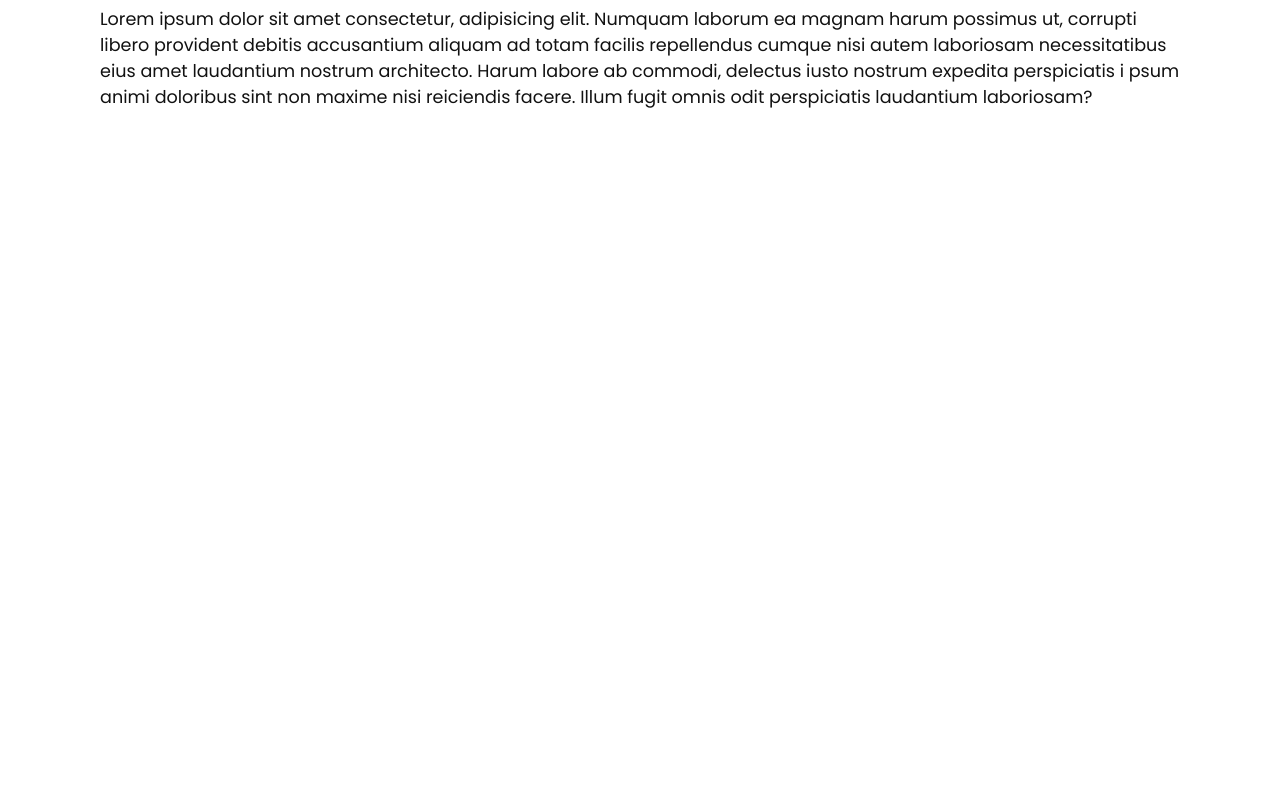
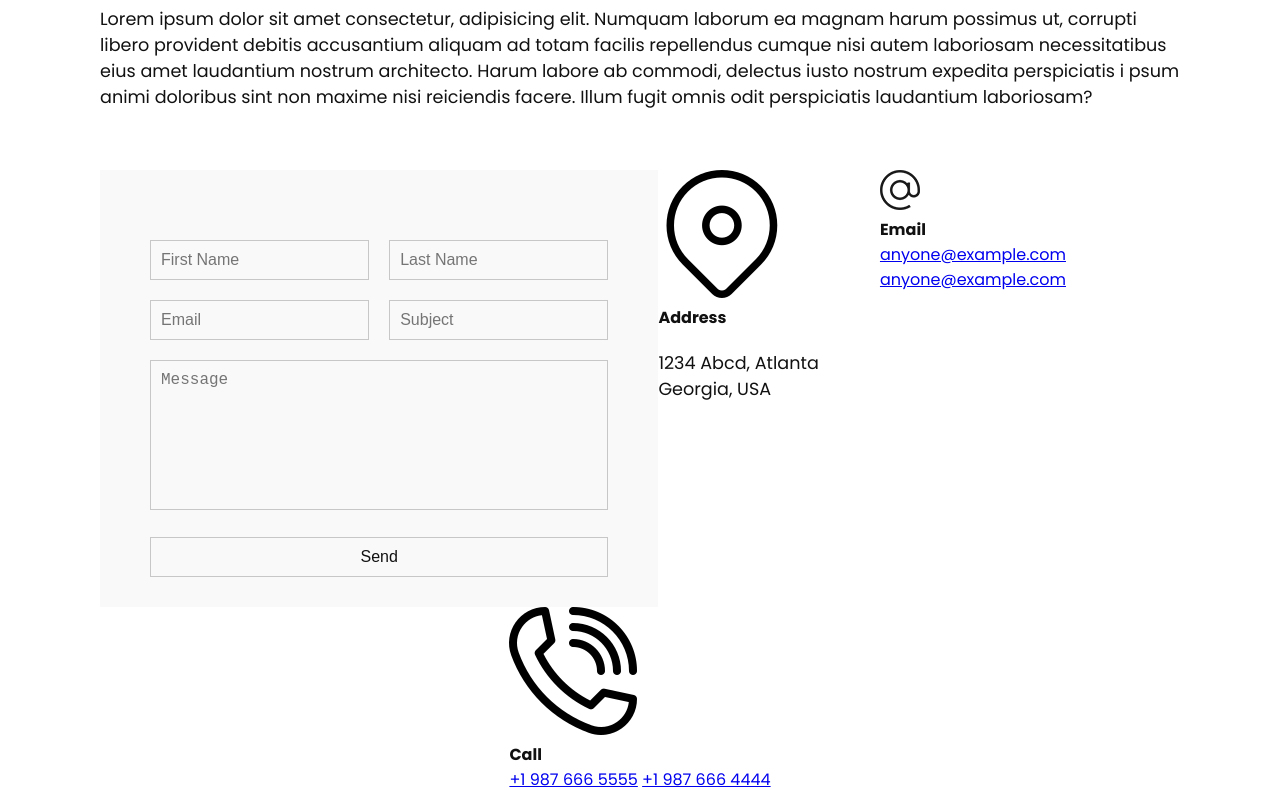
Before and after one commit to dewhallez/Creative_Agency, a plain HTML site: page contact.html in a window 1280 px wide. Shown: the part 219-1009 px from the top of the page. Before the commit the page ends 860 px from the top, so only its background shows below. Drawn offline with Linux system fonts and the light colour scheme.

Commit message:
Create work html file

```diff
--- a/contact.html
+++ b/contact.html
@@ -48,7 +48,7 @@
 
     <section>
         <div class="title">
-            <h1>Services that we can help you with</h1>
+            <h1>Contact US</h1>
             <p>
                 Lorem ipsum dolor sit amet consectetur, adipisicing elit.
                 Numquam laborum ea magnam harum possimus ut,
@@ -58,7 +58,66 @@
                 psum animi doloribus sint non maxime nisi reiciendis facere.
                 Illum fugit omnis odit perspiciatis laudantium laboriosam?
             </p>
-
+        </div>
+        <div class="contact">
+            <div class="contact-form">
+                <form>
+                    <div class="row">
+                        <div class="input50">
+                            <input type="text" placeholder="First Name" />
+                        </div>
+                        <div class="input50">
+                            <input type="text" placeholder="Last Name" />
+                        </div>
+                    </div>
+                    <div class="row">
+                        <div class="input50">
+                            <input type="text" placeholder="Email" />
+                        </div>
+                        <div class="input50">
+                            <input type="text" placeholder="Subject" />
+                        </div>
+                    </div>
+                    <div class="row">
+                        <div class="input100">
+                            <textarea placeholder="Message"></textarea>
+                        </div>
+                    </div>
+                    <div class="row">
+                        <div class="input100">
+                            <input type="submit" value="Send">
+                        </div>
+                    </div>
+                </form>
+            </div>
+            <div class="contact-info">
+                <div class="info-box">
+                    <img src="images/address.png" class="contact-icon" alt="">
+                    <div class="details">
+                        <h4>Address</h4>
+                        <P>1234 Abcd, Atlanta Georgia, USA</P>
+                    </div>
+                </div>
+            </div>
+            <div class="info-box">
+                <img src="images/email.png" class="contact-icon" alt="">
+                <div class="details">
+                    <h4>Email</h4>
+                    <a href="mailto:anyone@example.com">anyone@example.com</a>
+                    <a href="mailto:anyone@example.com">anyone@example.com</a>
+                </div>
+            </div>
+        </div>
+        <div class="info-box">
+            <img src="images/call.png" class="contact-icon" alt="">
+            <div class="details">
+                <h4>Call</h4>
+                <a href="tel:+19876665555">+1 987 666 5555</a>
+                <a href="tel:+19876664444">+1 987 666 4444</a>
+            </div>
+        </div>
+        </div>
+        </div>
     </section>
     <script src="js/script.js"></script>
 </body>
--- a/css/style.css
+++ b/css/style.css
@@ -224,6 +224,69 @@ section.home {
     padding: 5px 15px;
 
 }
+/* CONTACT */
+.contact {
+    position: relative;
+    width: 100%;
+    margin-top: 50px;
+    display: flex;
+    justify-content: space-between;
+    align-items: flex-start;
+}
+.contact-form {
+    position: relative;
+    background: #f9f9f9;
+    width: calc(100% - 400px);
+    padding: 60px 40px 20px;
+}
+
+.contact-form form {
+    width: 100%;
+}
+
+.contact-form .row {
+    width: 100%;
+    display: flex;
+}
+.contact-form .input50 {
+    width: 50%;
+    margin: 0 10px;
+}
+.contact-form .input100 {
+    width: 100%;
+    margin: 0 10px;
+}
+
+.contact-form .row input,
+.contact-form .row textarea {
+    position: relative;
+    border: 1px solid rgba(0, 0, 0, 0.2);
+    color: #111;
+    background: transparent;
+    width: 100%;
+    padding: 10px;
+    outline: none;
+    font-size: 16px;
+    font-weight: 300;
+    margin: 10px 0;
+    resize: none;
+}
+.contact-form .row textarea {
+    height: 150px;
+}
+
+.contact-form .row input
+[type='submit'] {
+    background-color: #1b206e;
+    color: #fff;
+    margin: 0;
+    text-transform: uppercase;
+    letter-spacing: 2px;
+    font-weight: 300;
+    border: 0;
+    cursor: pointer;
+}
+
 
 @media (max-width: 1068px){
     .home-img {
```
